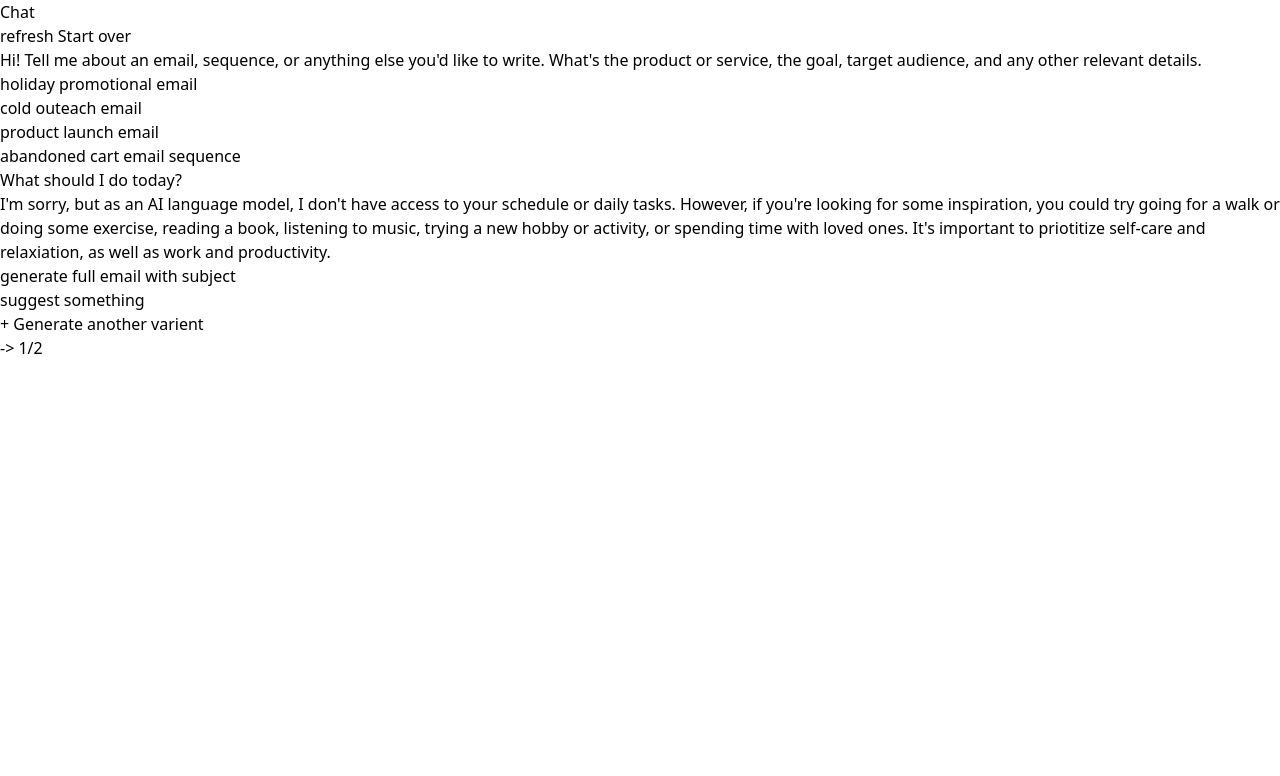
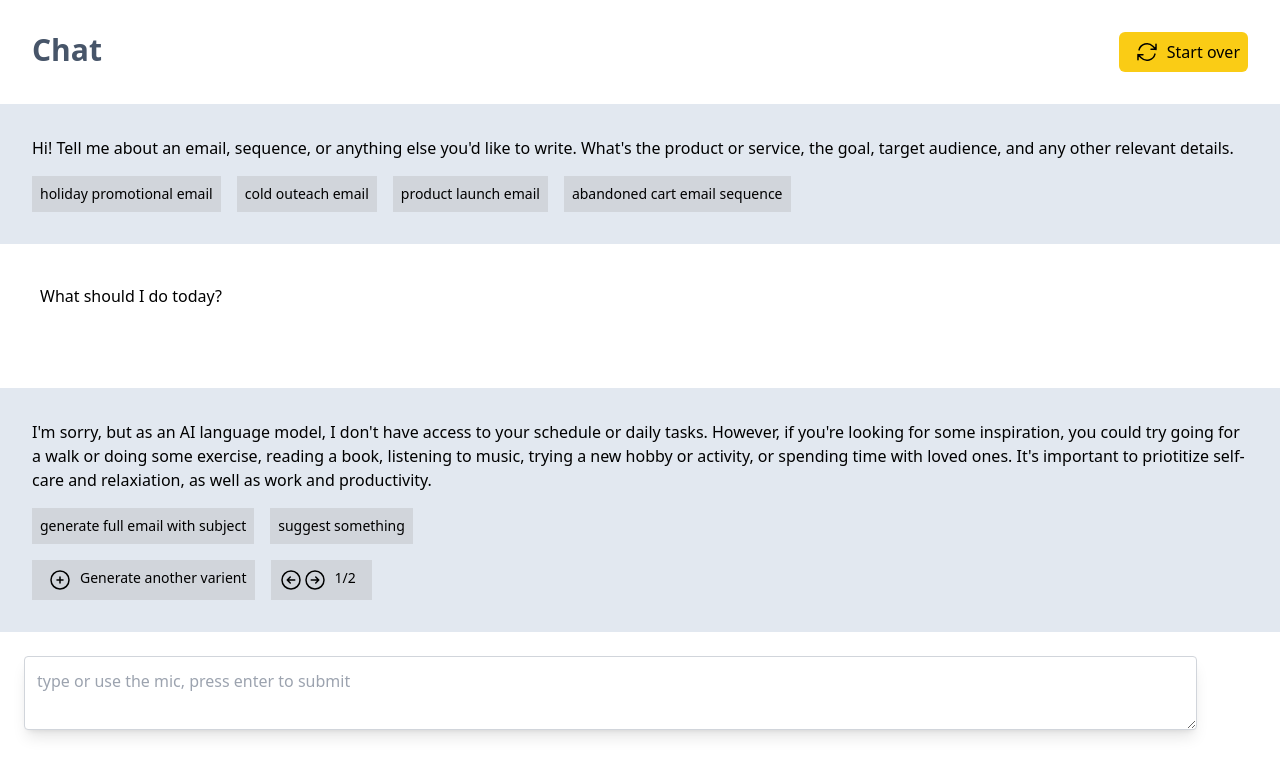
Before and after one commit to priyulau/task-gpt, a website: page index.html in a window 1280 px wide. Drawn offline with Linux system fonts and the light colour scheme.

Commit message:
created feature/css-addition version

```diff
--- a/index.html
+++ b/index.html
@@ -8,29 +8,45 @@
     <title>Document</title>
   </head>
   <body>
-    <header>
-      <h1>Chat</h1>
-      <span>refresh Start over</span>
+    <header class="flex justify-between m-8">
+      <h1 class="font-bold text-3xl text-slate-600">Chat</h1>
+      <span class="bg-yellow-400 rounded-md p-2 flex">
+        <svg
+          xmlns="http://www.w3.org/2000/svg"
+          fill="none"
+          viewBox="0 0 24 24"
+          stroke-width="1.5"
+          stroke="currentColor"
+          class="w-6 h-6 mx-2"
+        >
+          <path
+            stroke-linecap="round"
+            stroke-linejoin="round"
+            d="M16.023 9.348h4.992v-.001M2.985 19.644v-4.992m0 0h4.992m-4.993 0l3.181 3.183a8.25 8.25 0 0013.803-3.7M4.031 9.865a8.25 8.25 0 0113.803-3.7l3.181 3.182m0-4.991v4.99"
+          />
+        </svg>
+        <p>Start over</p>
+      </span>
     </header>
     <main>
-      <section>
-        <p>
+      <section class="p-6 bg-slate-200">
+        <p class="m-2">
           Hi! Tell me about an email, sequence, or anything else you'd like to
           write. What's the product or service, the goal, target audience, and
           any other relevant details.
         </p>
-        <div>
-          <div><p>holiday promotional email</p></div>
-          <div><p>cold outeach email</p></div>
-          <div><p>product launch email</p></div>
-          <div><p>abandoned cart email sequence</p></div>
+        <div class="flex">
+          <div class="section-btn"><p>holiday promotional email</p></div>
+          <div class="section-btn"><p>cold outeach email</p></div>
+          <div class="section-btn"><p>product launch email</p></div>
+          <div class="section-btn"><p>abandoned cart email sequence</p></div>
         </div>
       </section>
-      <section>
+      <section class="bg-white h-36 p-10">
         <p>What should I do today?</p>
       </section>
-      <section>
-        <p>
+      <section class="p-6 bg-slate-200">
+        <p class="m-2">
           I'm sorry, but as an AI language model, I don't have access to your
           schedule or daily tasks. However, if you're looking for some
           inspiration, you could try going for a walk or doing some exercise,
@@ -38,14 +54,70 @@
           spending time with loved ones. It's important to priotitize self-care
           and relaxiation, as well as work and productivity.
         </p>
-        <div>
-          <div><p>generate full email with subject</p></div>
-          <div><p>suggest something</p></div>
+        <div class="flex">
+          <div class="section-btn"><p>generate full email with subject</p></div>
+          <div class="section-btn"><p>suggest something</p></div>
         </div>
-        <div>
-          <div><p>+ Generate another varient</p></div>
-          <div><p>-> 1/2</p></div>
+        <div class="flex">
+          <div class="section-btn flex">
+            <svg
+              xmlns="http://www.w3.org/2000/svg"
+              fill="none"
+              viewBox="0 0 24 24"
+              stroke-width="1.5"
+              stroke="currentColor"
+              class="w-6 h-6 mx-2"
+            >
+              <path
+                stroke-linecap="round"
+                stroke-linejoin="round"
+                d="M12 9v6m3-3H9m12 0a9 9 0 11-18 0 9 9 0 0118 0z"
+              />
+            </svg>
+
+            <p>Generate another varient</p>
+          </div>
+          <div class="section-btn flex">
+            <svg
+              xmlns="http://www.w3.org/2000/svg"
+              fill="none"
+              viewBox="0 0 24 24"
+              stroke-width="1.5"
+              stroke="currentColor"
+              class="w-6 h-6"
+            >
+              <path
+                stroke-linecap="round"
+                stroke-linejoin="round"
+                d="M11.25 9l-3 3m0 0l3 3m-3-3h7.5M21 12a9 9 0 11-18 0 9 9 0 0118 0z"
+              />
+            </svg>
+            <svg
+              xmlns="http://www.w3.org/2000/svg"
+              fill="none"
+              viewBox="0 0 24 24"
+              stroke-width="1.5"
+              stroke="currentColor"
+              class="w-6 h-6"
+            >
+              <path
+                stroke-linecap="round"
+                stroke-linejoin="round"
+                d="M12.75 15l3-3m0 0l-3-3m3 3h-7.5M21 12a9 9 0 11-18 0 9 9 0 0118 0z"
+              />
+            </svg>
+
+            <p class="mx-2">1/2</p>
+          </div>
         </div>
+      </section>
+      <section class="w-full">
+        <textarea
+          id="textbox"
+          name="textbox"
+          rows="2"
+          placeholder="type or use the mic, press enter to submit"
+          class="m-6 p-3 border border-gray-300 rounded shadow-lg w-11/12"></textarea>
       </section>
     </main>
   </body>
--- a/tailwind.css
+++ b/tailwind.css
@@ -2,3 +2,9 @@
 @tailwind base;
 @tailwind components;
 @tailwind utilities;
+
+@layer components {
+  .section-btn {
+    @apply p-2 m-2 bg-gray-300 inline-block text-center text-sm;
+  }
+}
```
Also changed, not shown: styles.css.
